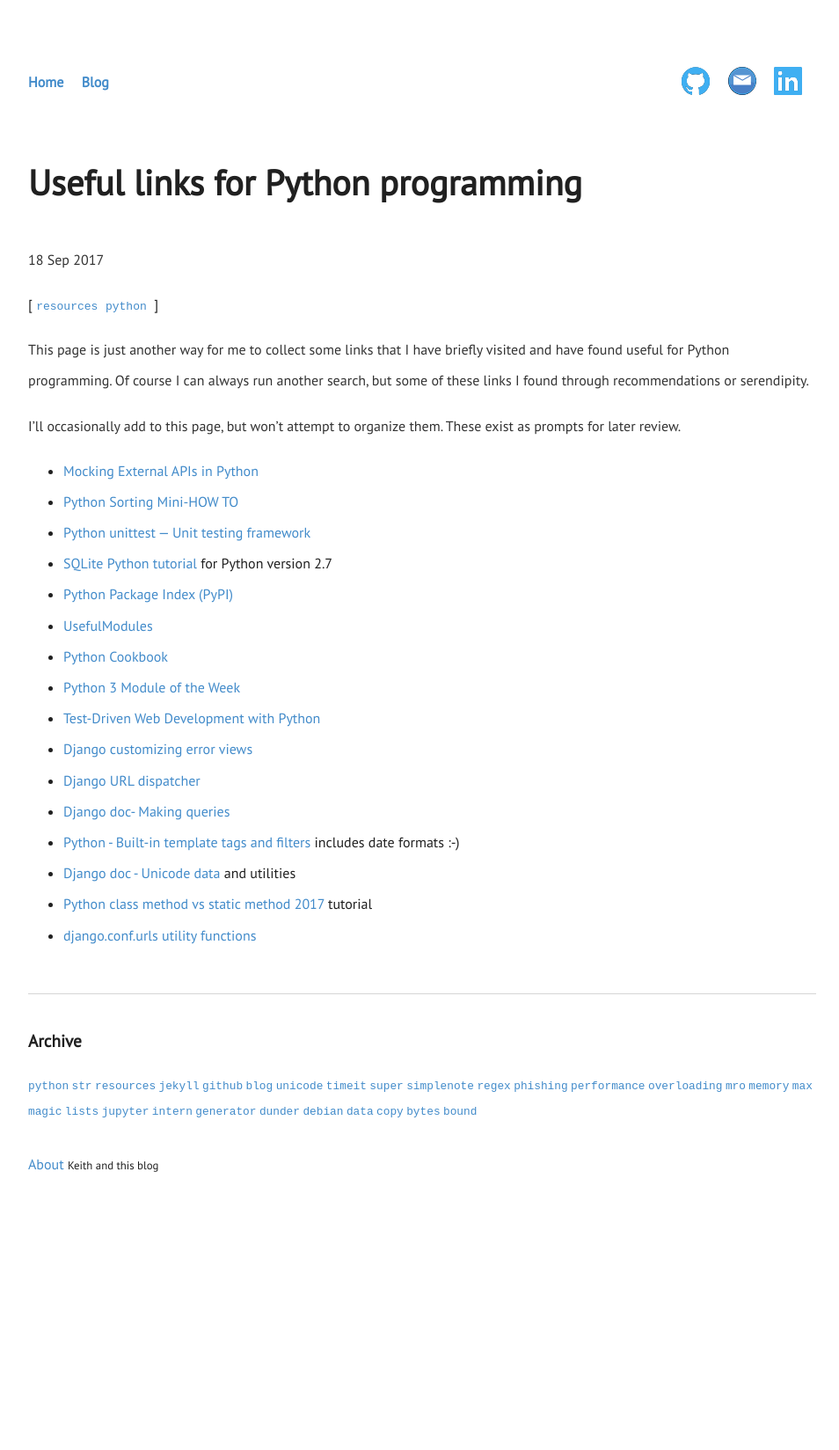
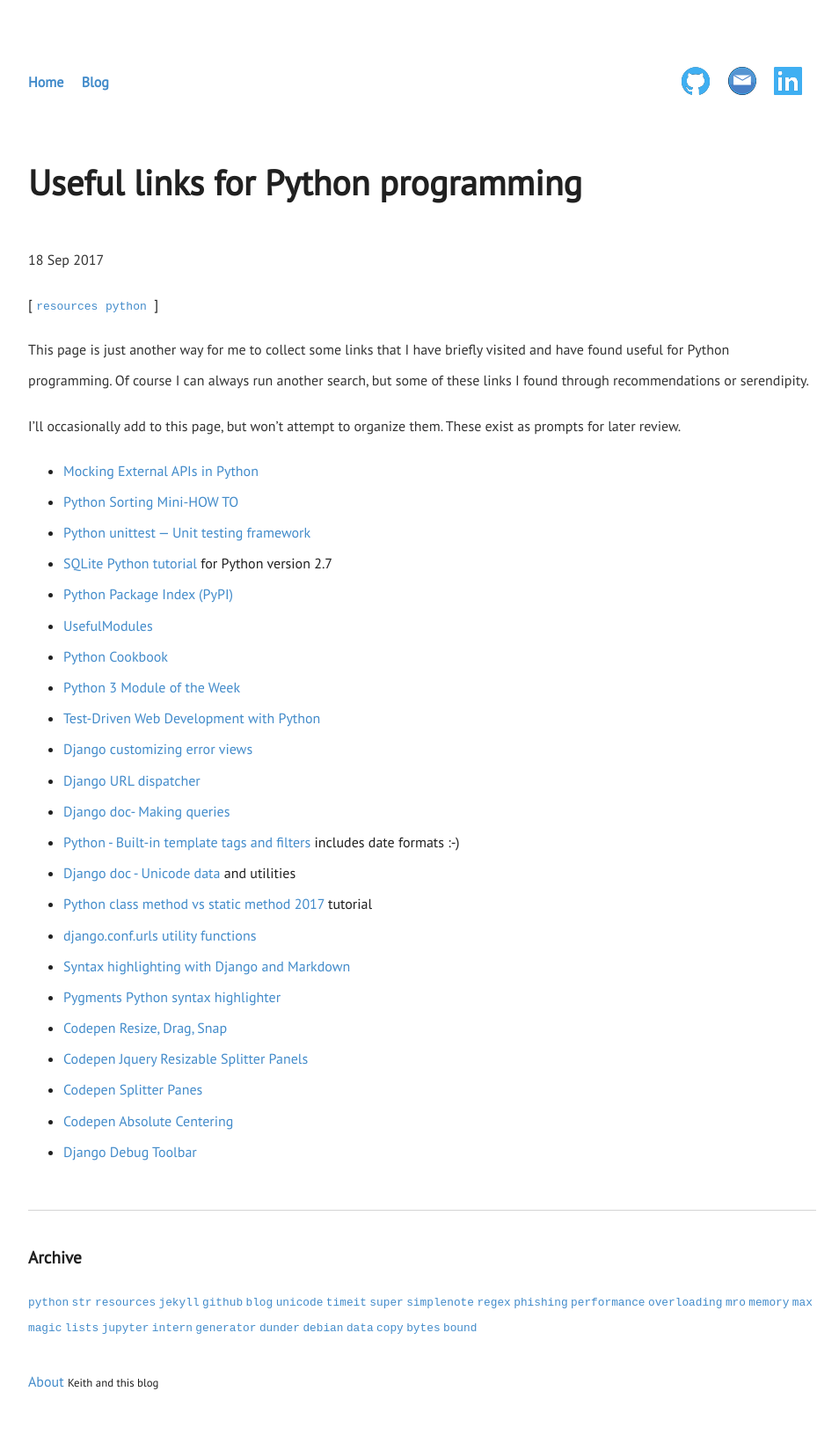
Before and after one commit to keithostertag/keithostertag.github.io, a Jekyll site: the page built from _posts/2017-09-15-useful-links-for-python-programming.md, in a window 1280 px wide. Shown: the whole page at 88% size, without its empty margins (160-1114 px from the left). Built offline with Jekyll 4.4.1, drawn with Linux system fonts in a browser that asks for light colours; before the commit the page ends 1401 px from its top, so only the background shows below that.

Commit message:
added links to python

```diff
--- a/_posts/2017-09-15-useful-links-for-python-programming.md
+++ b/_posts/2017-09-15-useful-links-for-python-programming.md
@@ -25,3 +25,10 @@
 * [Django doc - Unicode data](https://docs.djangoproject.com/en/1.8/ref/unicode/) and utilities
 * [Python class method vs static method 2017 ](http://www.bogotobogo.com/python/python_differences_between_static_method_and_class_method_instance_method.php)tutorial
 * [django.conf.urls utility functions](https://docs.djangoproject.com/en/1.11/ref/urls/#django.conf.urls.url)
+* [Syntax highlighting with Django and Markdown](https://martinfitzpatrick.name/article/syntax-highlighting-with-django-and-markdown/)
+* [Pygments Python syntax highlighter](http://pygments.org/docs/quickstart/)
+* [Codepen Resize, Drag, Snap](https://codepen.io/zz85/pen/gbOoVP)
+* [Codepen Jquery Resizable Splitter Panels ](https://codepen.io/rstrahl/pen/eJZQej?q=resize+&limit=all&type=type-pens)
+* [Codepen Splitter Panes](https://codepen.io/osublake/pen/WRQjJx?q=resize+&limit=all&type=type-pens)
+* [Codepen Absolute Centering](https://codepen.io/shshaw/pen/gEiDt?q=resize+&limit=all&type=type-pens)
+* [Django Debug Toolbar](https://django-debug-toolbar.readthedocs.io/en/stable/installation.html)
```
